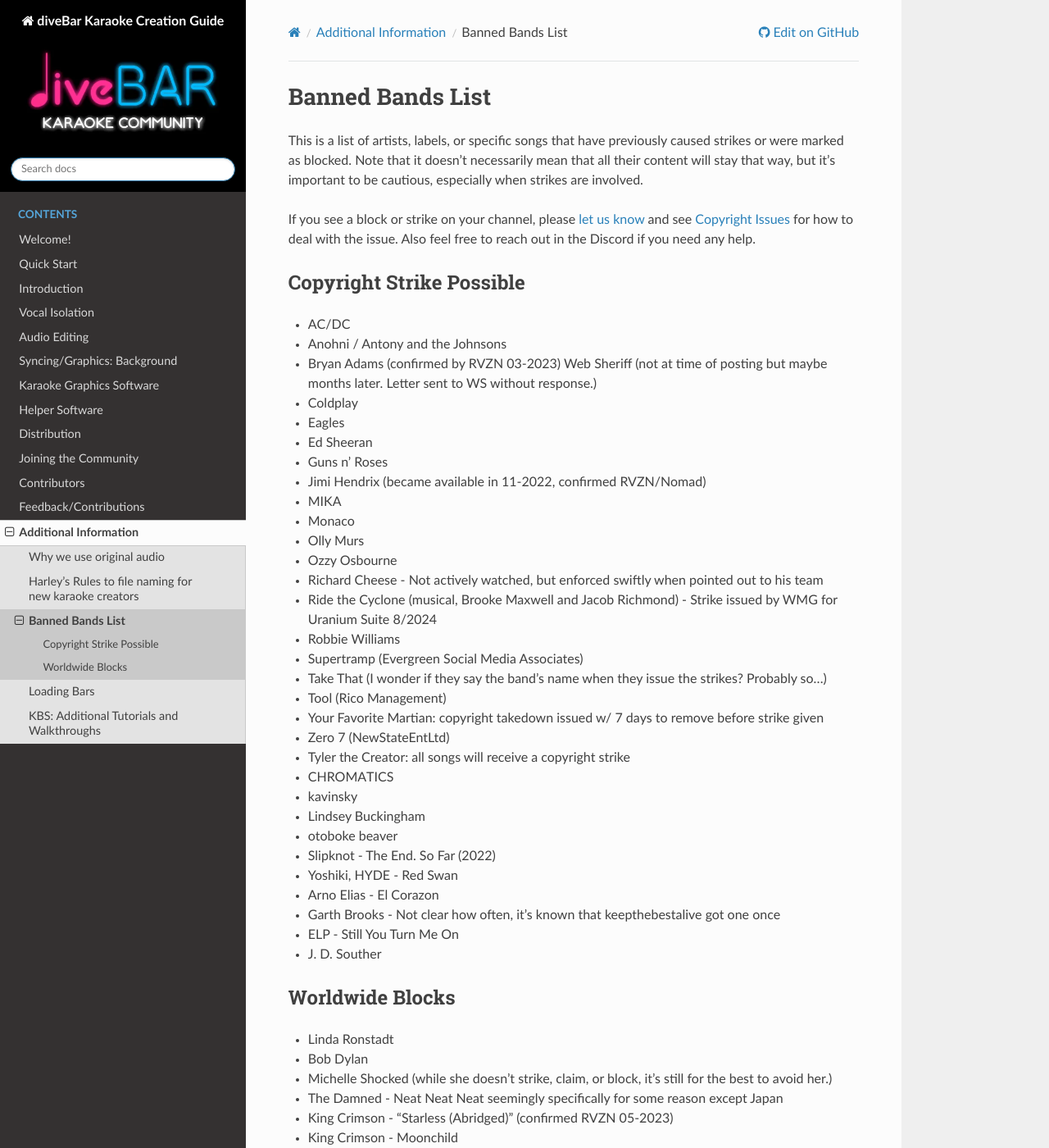
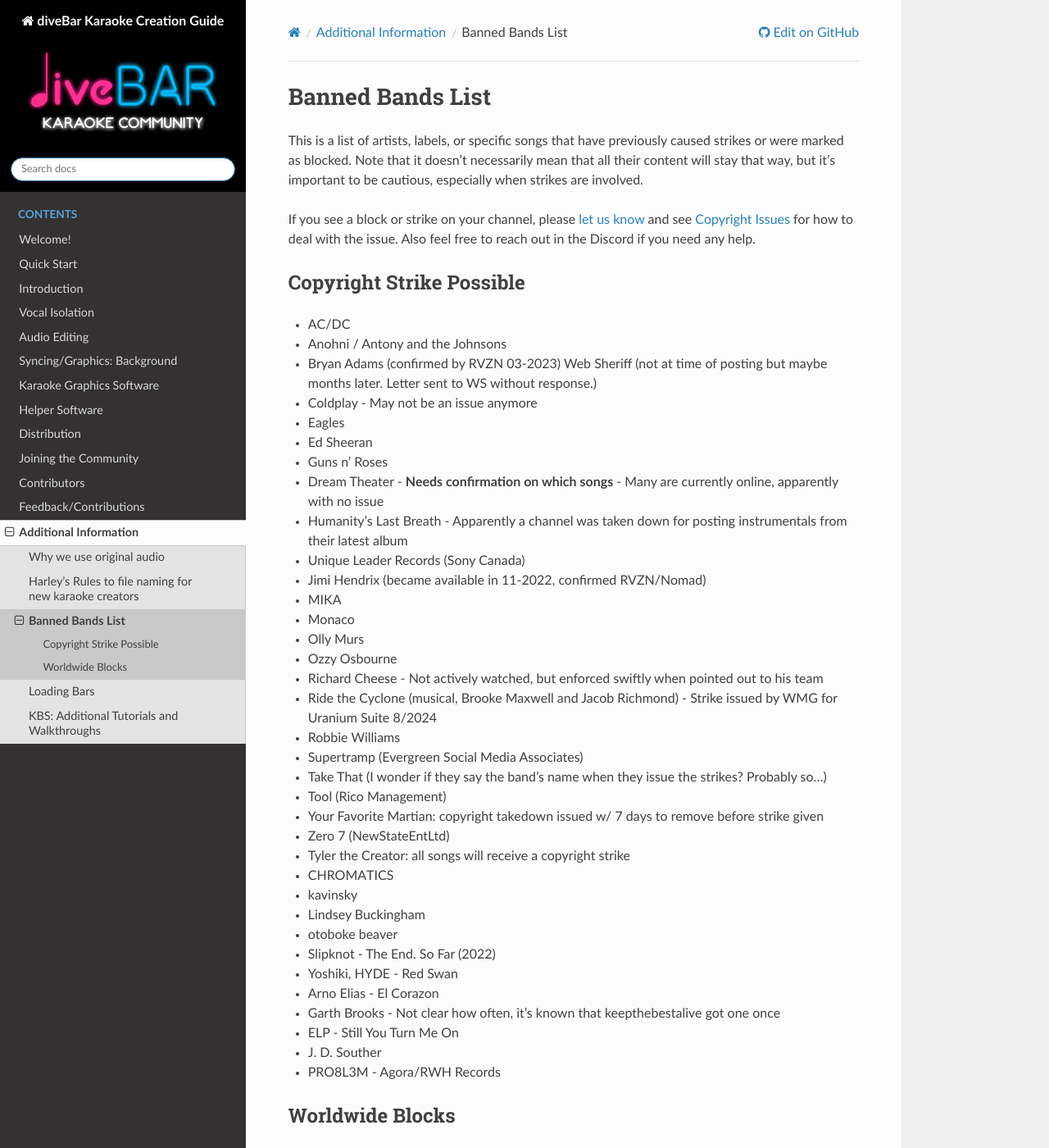
Before and after one commit to diveBarKaraoke/divebar_karaoke_creation_guide, a Sphinx documentation site: the page built from docs/banned_bands.rst, in a window 1280 px wide and 1400 px high. Shown: the whole window at 82% size. Built offline with Sphinx 7.4.7 and the Read the Docs theme 2.0.0, drawn with Linux system fonts in a browser that asks for light colours; some of the changed text lies outside the part shown.

Commit message:
Banned bands updates

```diff
--- a/docs/banned_bands.rst
+++ b/docs/banned_bands.rst
@@ -11,10 +11,13 @@ Copyright Strike Possible
 * AC/DC
 * Anohni / Antony and the Johnsons
 * Bryan Adams (confirmed by RVZN 03-2023) Web Sheriff (not at time of posting but maybe months later. Letter sent to WS without response.)
-* Coldplay
+* Coldplay - May not be an issue anymore
 * Eagles
 * Ed Sheeran
 * Guns n’ Roses
+* Dream Theater - **Needs confirmation on which songs** - Many are currently online, apparently with no issue
+* Humanity's Last Breath - Apparently a channel was taken down for posting instrumentals from their latest album
+* Unique Leader Records (Sony Canada)
 * Jimi Hendrix (became available in 11-2022, confirmed RVZN/Nomad)
 * MIKA
 * Monaco
@@ -39,6 +42,7 @@ Copyright Strike Possible
 * Garth Brooks - Not clear how often, it's known that keepthebestalive got one once
 * ELP - Still You Turn Me On
 * J\. D.  Souther
+* PRO8L3M - Agora/RWH Records
 
 Worldwide Blocks
 ----------------
@@ -78,3 +82,5 @@ Worldwide Blocks
 * Beth Orton - Stars All Seem To Weep
 * The Beatles - Some of these aren't blocked anymore, but many still are, so definitely do a test upload before creating the whole karaoke track
 * John Lennon - Mother - RVZN got a block that doesn't show up in Studio and doesn't list the label/artist. He tried a reupload and got the same result
+* PRO8L3M - Noc
+* Quebonafide - Romantic Psycho
```
